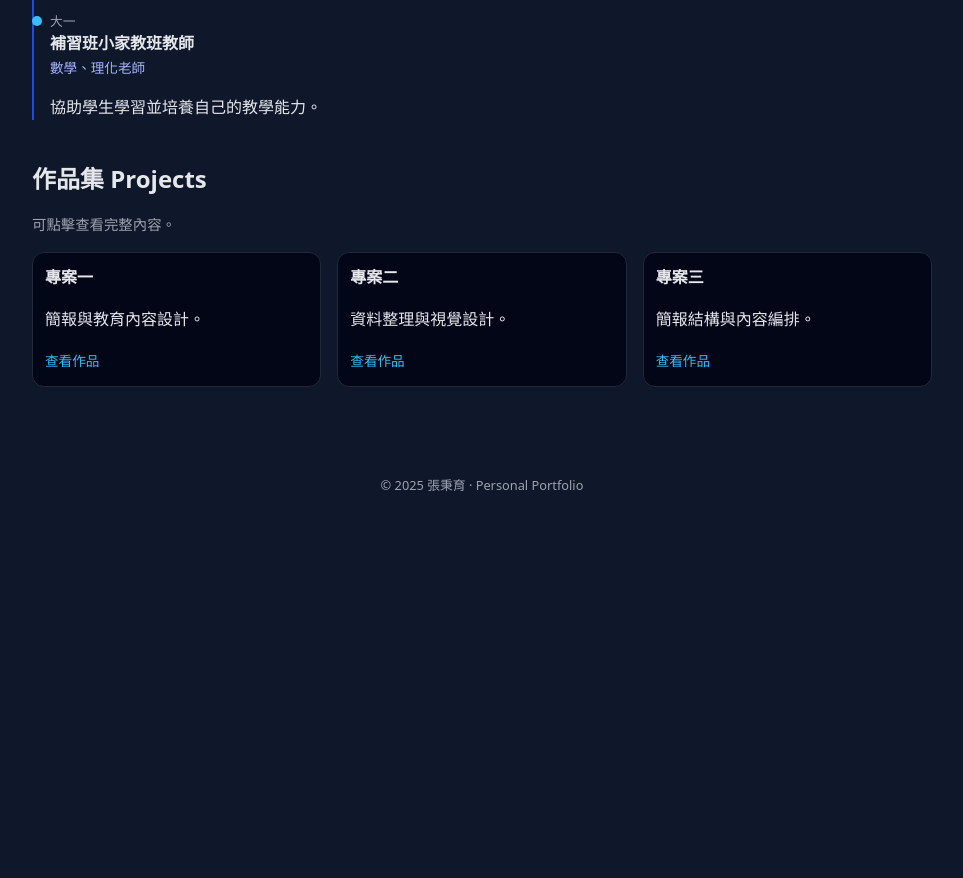
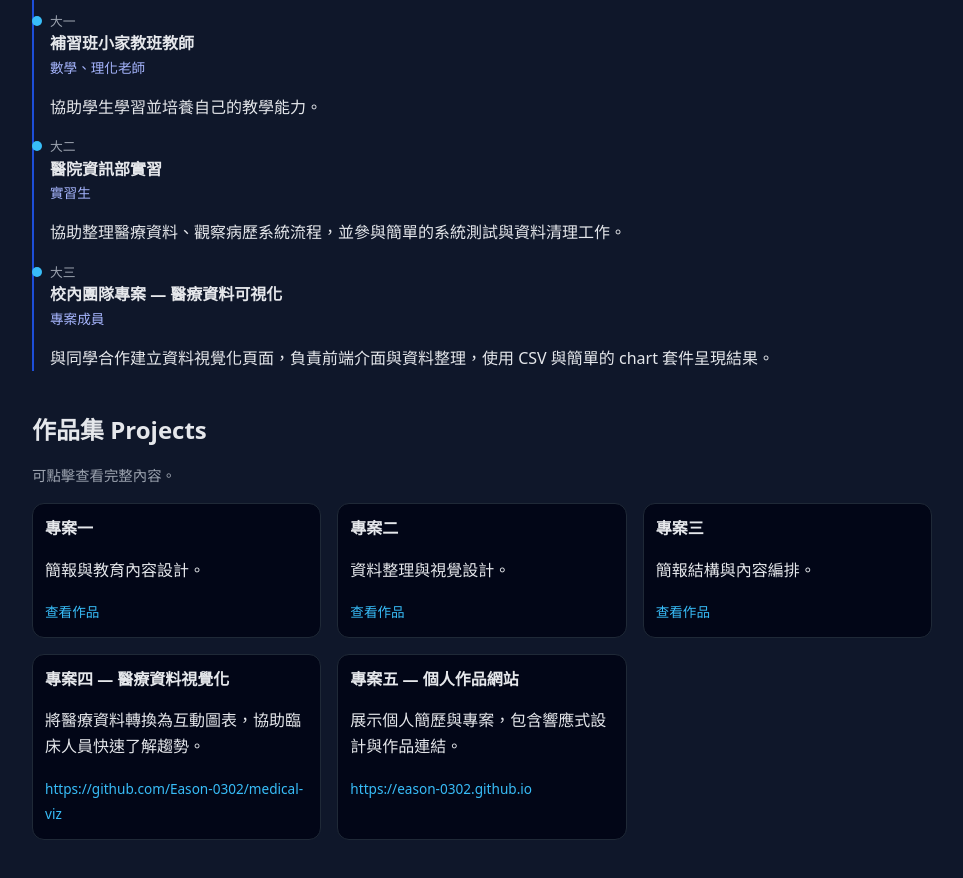
Before and after one commit to Eason-0302/1208-repo, a plain HTML site: page index.html in a window 1280 px wide. Shown: the part 1060-1938 px from the top of the page, without its empty margins (158-1121 px from the left). Before the commit the page ends 1555 px from the top, so only its background shows below. Drawn offline with Linux system fonts and the light colour scheme.

Commit message:
feat: add experiences (大二/大三) and add projects 4-5 with links

```diff
--- a/index.html
+++ b/index.html
@@ -286,6 +286,20 @@
       <p>協助學生學習並培養自己的教學能力。</p>
     </div>
 
+    <div class="timeline-item">
+      <div class="period">大二</div>
+      <div><strong>醫院資訊部實習</strong></div>
+      <div class="role">實習生</div>
+      <p>協助整理醫療資料、觀察病歷系統流程，並參與簡單的系統測試與資料清理工作。</p>
+    </div>
+
+    <div class="timeline-item">
+      <div class="period">大三</div>
+      <div><strong>校內團隊專案 — 醫療資料可視化</strong></div>
+      <div class="role">專案成員</div>
+      <p>與同學合作建立資料視覺化頁面，負責前端介面與資料整理，使用 CSV 與簡單的 chart 套件呈現結果。</p>
+    </div>
+
   </div>
 </section>
 
@@ -312,14 +326,24 @@
       <p>簡報結構與內容編排。</p>
       <a href="https://www.canva.com/design/DAGgsPEnEwM/t2vtyK9e6_rwJWvDxZsCIw/edit?utm_content=DAGgsPEnEwM&utm_campaign=designshare&utm_medium=link2&utm_source=sharebutton" target="_blank">查看作品</a>
     </div>
+
+    <div class="project">
+      <strong>專案四 — 醫療資料視覺化</strong>
+      <p>將醫療資料轉換為互動圖表，協助臨床人員快速了解趨勢。</p>
+      <a href="https://github.com/Eason-0302/medical-viz" target="_blank">https://github.com/Eason-0302/medical-viz</a>
+    </div>
+
+    <div class="project">
+      <strong>專案五 — 個人作品網站</strong>
+      <p>展示個人簡歷與專案，包含響應式設計與作品連結。</p>
+      <a href="https://eason-0302.github.io" target="_blank">https://eason-0302.github.io</a>
+    </div>
   </div>
 </section>
 
 </main>
 
-<footer>
-  © 2025 張秉育 · Personal Portfolio
-</footer>
+
 
 
 
```
